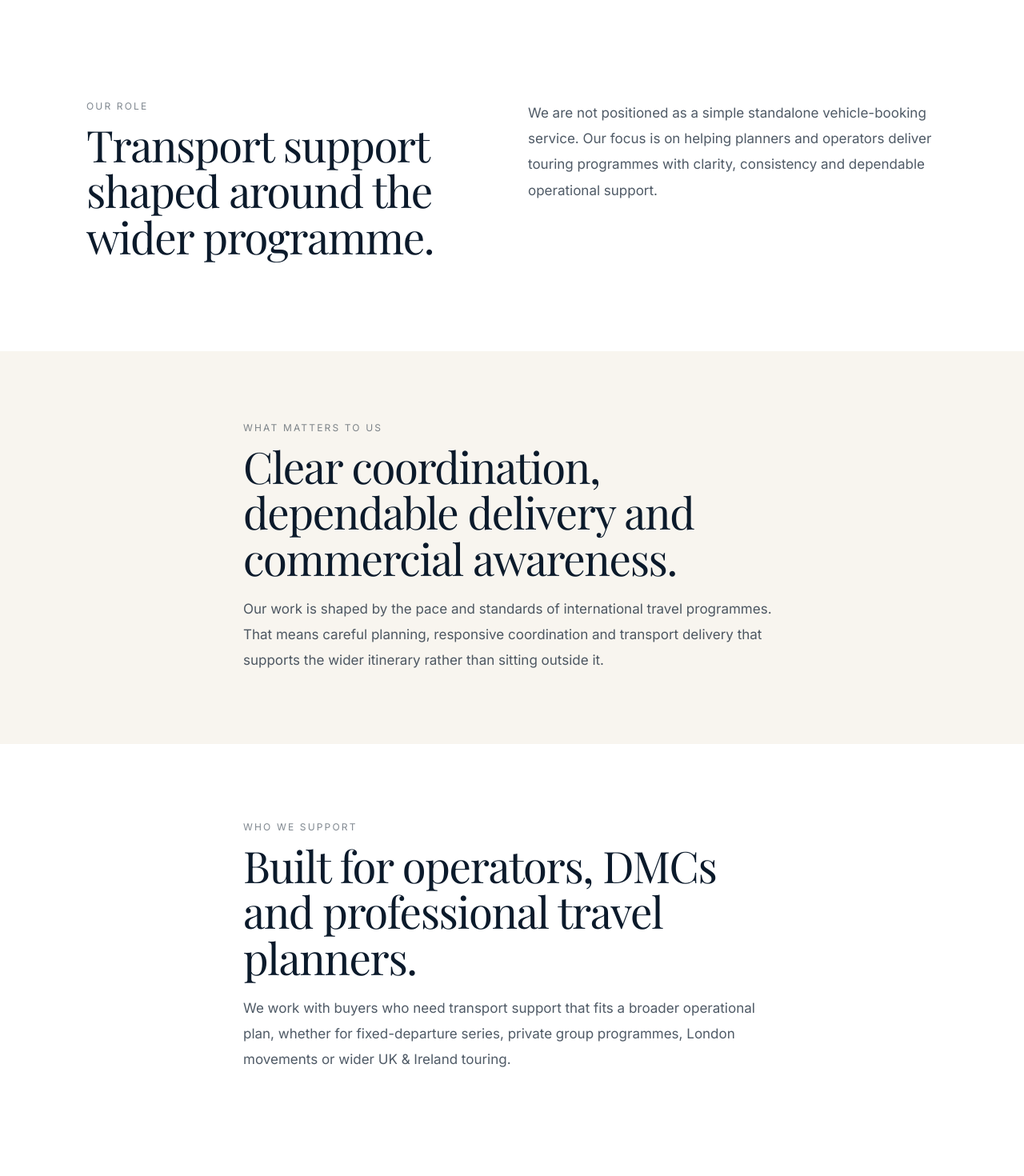
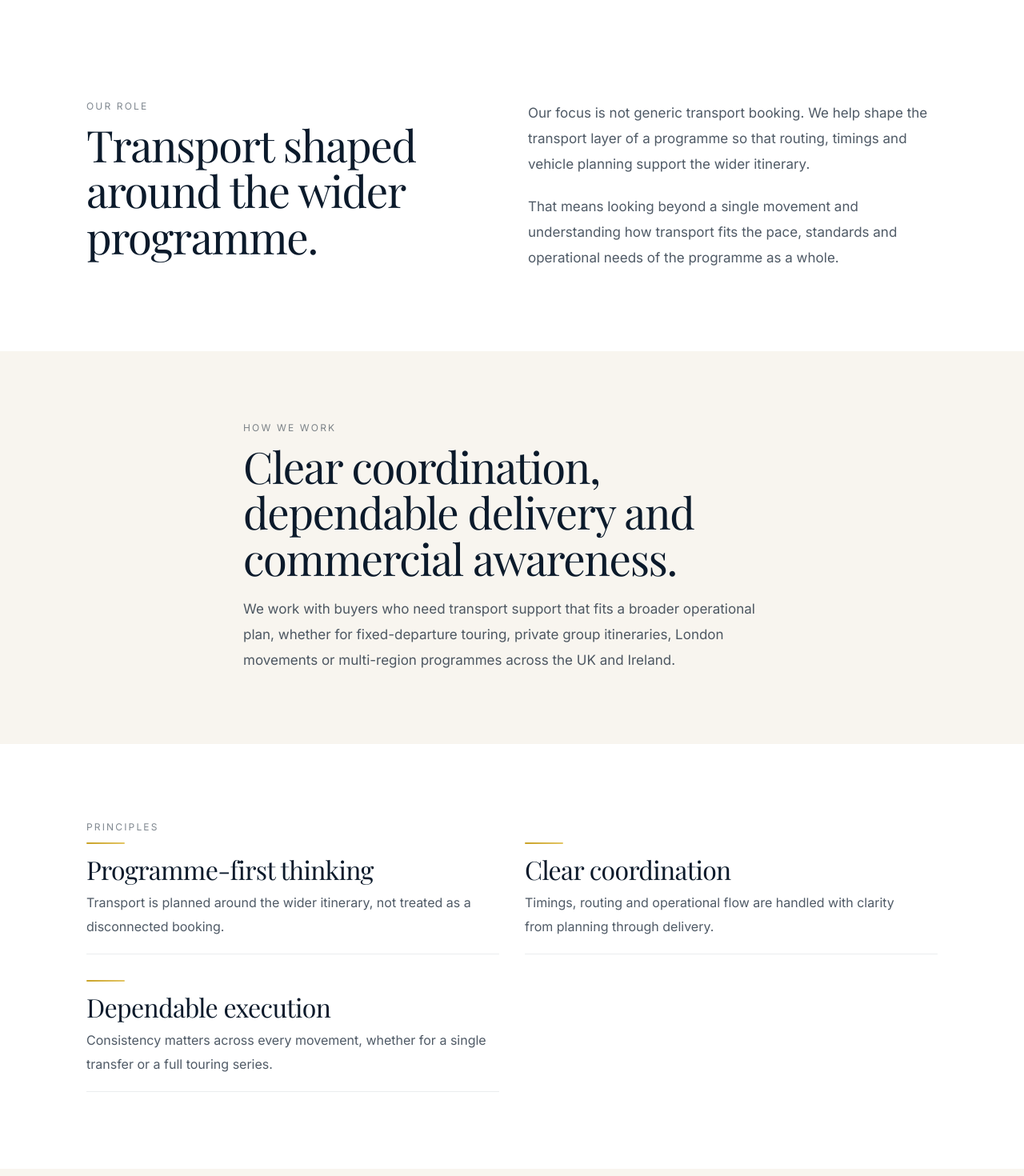
Before and after one commit to kandiahtk-crypto/Project-, a Next.js app: page /about in a window 1280 px wide. Shown: the part 700-2170 px from the top of the page at 80% size. Built offline with nearby package versions, Linux system fonts and the light colour scheme; a web font is replaced by a local one.

Commit message:
Update page.tsx

```diff
--- a/src/app/about/page.tsx
+++ b/src/app/about/page.tsx
@@ -4,8 +4,23 @@ import type { Metadata } from "next";
 export const metadata: Metadata = {
   title: "About",
   description:
-    "About UK Inbound Ground Transport and our programme-led approach to UK & Ireland touring support.",
+    "A programme-led transport partner for professional inbound touring across the UK and Ireland.",
 };
+
+const principles = [
+  {
+    title: "Programme-first thinking",
+    text: "Transport is planned around the wider itinerary, not treated as a disconnected booking.",
+  },
+  {
+    title: "Clear coordination",
+    text: "Timings, routing and operational flow are handled with clarity from planning through delivery.",
+  },
+  {
+    title: "Dependable execution",
+    text: "Consistency matters across every movement, whether for a single transfer or a full touring series.",
+  },
+];
 
 export default function AboutPage() {
   return (
@@ -33,16 +48,21 @@ export default function AboutPage() {
             <div>
               <p style={sectionLabel}>Our role</p>
               <h2 style={sectionTitle}>
-                Transport support shaped around the wider programme.
+                Transport shaped around the wider programme.
               </h2>
             </div>
 
             <div>
               <p style={sectionText}>
-                We are not positioned as a simple standalone vehicle-booking
-                service. Our focus is on helping planners and operators deliver
-                touring programmes with clarity, consistency and dependable
-                operational support.
+                Our focus is not generic transport booking. We help shape the
+                transport layer of a programme so that routing, timings and
+                vehicle planning support the wider itinerary.
+              </p>
+
+              <p style={sectionTextSpacing}>
+                That means looking beyond a single movement and understanding how
+                transport fits the pace, standards and operational needs of the
+                programme as a whole.
               </p>
             </div>
           </div>
@@ -51,39 +71,71 @@ export default function AboutPage() {
 
       <section style={sectionSoft}>
         <div style={containerNarrow}>
-          <p style={sectionLabel}>What matters to us</p>
+          <p style={sectionLabel}>How we work</p>
           <h2 style={sectionTitle}>
             Clear coordination, dependable delivery and commercial awareness.
           </h2>
           <p style={sectionText}>
-            Our work is shaped by the pace and standards of international travel
-            programmes. That means careful planning, responsive coordination and
-            transport delivery that supports the wider itinerary rather than
-            sitting outside it.
+            We work with buyers who need transport support that fits a broader
+            operational plan, whether for fixed-departure touring, private group
+            itineraries, London movements or multi-region programmes across the
+            UK and Ireland.
           </p>
         </div>
       </section>
 
       <section style={section}>
-        <div style={containerNarrow}>
+        <div style={container}>
+          <p style={sectionLabel}>Principles</p>
+
+          <div style={principlesGrid} className="feature-grid">
+            {principles.map((item) => (
+              <article key={item.title} style={principleCard}>
+                <div style={accentLine} />
+                <h2 style={principleTitle}>{item.title}</h2>
+                <p style={principleText}>{item.text}</p>
+              </article>
+            ))}
+          </div>
+        </div>
+      </section>
+
+      <section style={sectionSoft}>
+        <div style={container}>
+          <div style={splitGrid} className="split-grid">
+            <div>
               <p style={sectionLabel}>Who we support</p>
               <h2 style={sectionTitle}>
                 Built for operators, DMCs and professional travel planners.
               </h2>
+            </div>
+
+            <div>
               <p style={sectionText}>
-            We work with buyers who need transport support that fits a broader
-            operational plan, whether for fixed-departure series, private group
-            programmes, London movements or wider UK & Ireland touring.
+                We are positioned for clients who need more than a standalone
+                vehicle booking. Our work supports programmes that require
+                consistency, timing control and transport planning aligned to a
+                wider operational framework.
               </p>
+
+              <p style={sectionTextSpacing}>
+                Whether the requirement is a city-based movement, a regional
+                circuit or a full touring series, the objective remains the
+                same: structured support that strengthens delivery.
+              </p>
+            </div>
+          </div>
         </div>
       </section>
 
       <section style={ctaSection}>
         <div style={containerNarrow}>
           <p style={sectionLabel}>Start a conversation</p>
+
           <h2 style={ctaTitle}>
             Need support for an upcoming UK or Ireland programme?
           </h2>
+
           <p style={sectionText}>
             Tell us about your timings, routing and programme structure, and
             we’ll help shape the right transport approach.
@@ -93,7 +145,7 @@ export default function AboutPage() {
             <a href="/contact" style={primaryButton}>
               Contact us
             </a>
-            <a href="/services" style={linkButton}>
+            <a href="/services" style={secondaryLink}>
               View services →
             </a>
           </div>
@@ -132,8 +184,22 @@ const ctaSection: CSSProperties = {
   padding: "88px 0 48px",
 };
 
+const splitGrid: CSSProperties = {
+  display: "grid",
+  gap: 36,
+  alignItems: "start",
+};
+
 const eyebrow: CSSProperties = {
   margin: 0,
+  fontSize: 12,
+  letterSpacing: "0.18em",
+  textTransform: "uppercase",
+  color: "rgba(11, 26, 43, 0.52)",
+};
+
+const sectionLabel: CSSProperties = {
+  margin: "0 0 12px",
   fontSize: 12,
   letterSpacing: "0.18em",
   textTransform: "uppercase",
@@ -146,6 +212,28 @@ const heroTitle: CSSProperties = {
   fontSize: "clamp(2.7rem, 7vw, 5rem)",
   lineHeight: 1.01,
   letterSpacing: "-0.035em",
+  fontWeight: 400,
+  fontFamily: "var(--font-serif)",
+  color: "#0B1A2B",
+};
+
+const sectionTitle: CSSProperties = {
+  margin: "0 0 18px",
+  maxWidth: 760,
+  fontSize: "clamp(2rem, 5vw, 3.4rem)",
+  lineHeight: 1.06,
+  letterSpacing: "-0.025em",
+  fontWeight: 400,
+  fontFamily: "var(--font-serif)",
+  color: "#0B1A2B",
+};
+
+const ctaTitle: CSSProperties = {
+  margin: "0 0 18px",
+  maxWidth: 760,
+  fontSize: "clamp(2rem, 5vw, 3.2rem)",
+  lineHeight: 1.06,
+  letterSpacing: "-0.025em",
   fontWeight: 400,
   fontFamily: "var(--font-serif)",
   color: "#0B1A2B",
@@ -167,31 +255,6 @@ const heroText: CSSProperties = {
   color: "rgba(11, 26, 43, 0.72)",
 };
 
-const splitGrid: CSSProperties = {
-  display: "grid",
-  gap: 32,
-  alignItems: "start",
-};
-
-const sectionLabel: CSSProperties = {
-  margin: "0 0 12px",
-  fontSize: 12,
-  letterSpacing: "0.18em",
-  textTransform: "uppercase",
-  color: "rgba(11, 26, 43, 0.52)",
-};
-
-const sectionTitle: CSSProperties = {
-  margin: "0 0 18px",
-  maxWidth: 760,
-  fontSize: "clamp(2rem, 5vw, 3.4rem)",
-  lineHeight: 1.06,
-  letterSpacing: "-0.025em",
-  fontWeight: 400,
-  fontFamily: "var(--font-serif)",
-  color: "#0B1A2B",
-};
-
 const sectionText: CSSProperties = {
   margin: 0,
   maxWidth: 680,
@@ -200,15 +263,50 @@ const sectionText: CSSProperties = {
   color: "rgba(11, 26, 43, 0.72)",
 };
 
-const ctaTitle: CSSProperties = {
-  margin: "0 0 18px",
-  maxWidth: 760,
-  fontSize: "clamp(2rem, 5vw, 3.2rem)",
-  lineHeight: 1.06,
-  letterSpacing: "-0.025em",
+const sectionTextSpacing: CSSProperties = {
+  margin: "20px 0 0",
+  maxWidth: 680,
+  fontSize: 17,
+  lineHeight: 1.9,
+  color: "rgba(11, 26, 43, 0.72)",
+};
+
+const principlesGrid: CSSProperties = {
+  display: "grid",
+  gridTemplateColumns: "1fr",
+  gap: 36,
+};
+
+const principleCard: CSSProperties = {
+  minWidth: 0,
+  paddingBottom: 18,
+  borderBottom: "1px solid rgba(11, 26, 43, 0.08)",
+};
+
+const accentLine: CSSProperties = {
+  width: 48,
+  height: 2,
+  borderRadius: 999,
+  marginBottom: 14,
+  background: "linear-gradient(90deg, #C9A227 0%, #E3C565 100%)",
+};
+
+const principleTitle: CSSProperties = {
+  margin: "0 0 10px",
+  fontSize: "clamp(1.5rem, 4vw, 2rem)",
+  lineHeight: 1.12,
   fontWeight: 400,
+  letterSpacing: "-0.02em",
   fontFamily: "var(--font-serif)",
   color: "#0B1A2B",
+};
+
+const principleText: CSSProperties = {
+  margin: 0,
+  maxWidth: 500,
+  fontSize: 16,
+  lineHeight: 1.85,
+  color: "rgba(11, 26, 43, 0.72)",
 };
 
 const ctaActions: CSSProperties = {
@@ -233,7 +331,7 @@ const primaryButton: CSSProperties = {
   border: "1px solid rgba(11, 26, 43, 0.08)",
 };
 
-const linkButton: CSSProperties = {
+const secondaryLink: CSSProperties = {
   textDecoration: "none",
   color: "#0B1A2B",
   fontWeight: 500,
```
Lines whose indentation alone changed are shown as unchanged.
